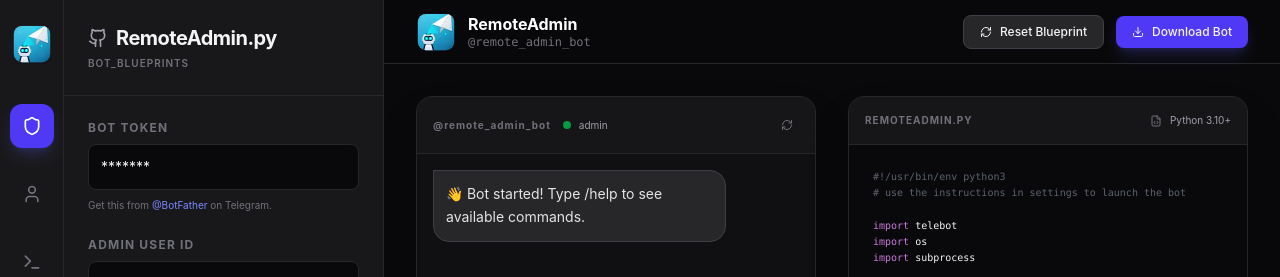
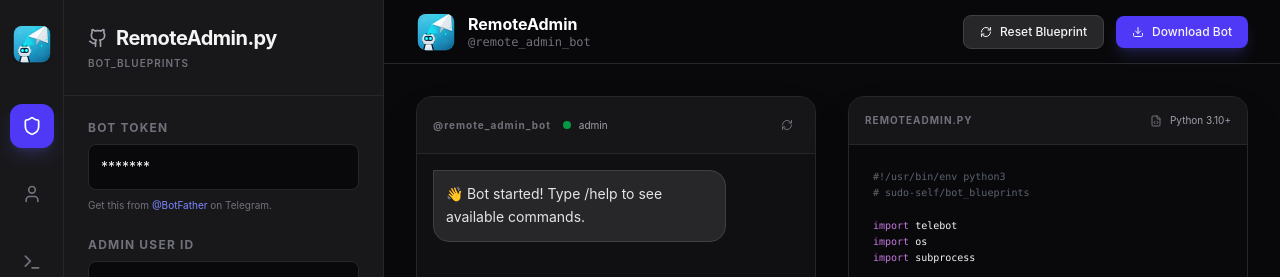
Before and after one commit to sudo-self/bot_blueprints, a Next.js app: page / in a window 1280 px wide. Shown: the top 277 px of the page. Built offline with nearby package versions, Linux system fonts and the light colour scheme.

Commit message:
Modify comment in generated bot code
Updated comment in generated bot code to reflect new instructions.

```diff
--- a/components/TeleForgeBuilder.tsx
+++ b/components/TeleForgeBuilder.tsx
@@ -200,7 +200,7 @@
     return (
       <div className="font-mono text-[10px] leading-relaxed">
         <span className="token-comment">#!/usr/bin/env python3</span><br/>
-        <span className="token-comment"># use the instructions in settings to launch the bot</span><br/><br/>
+        <span className="token-comment"># sudo-self/bot_blueprints </span><br/><br/>
         <span className="token-keyword">import</span> telebot<br/>
         <span className="token-keyword">import</span> os<br/>
         <span className="token-keyword">import</span> subprocess<br/><br/>
```
